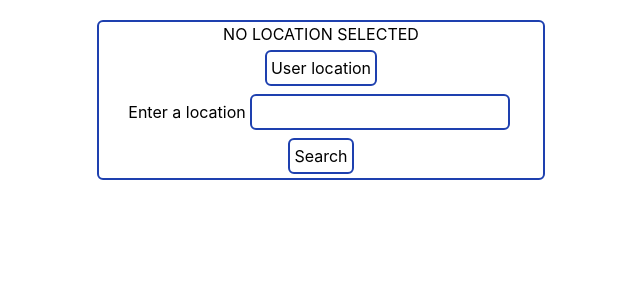
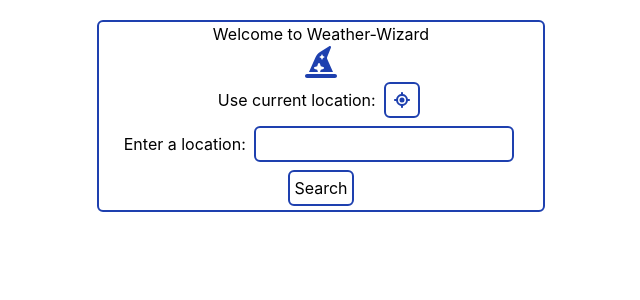
Before and after one commit to mmcqueen92/weather-wizard, a React (Create React App) app in the folder client/: page / in a window 1280 px wide. Shown: the top 300 px of the page, without its empty margins (319-959 px from the left). Built offline with nearby package versions, Linux system fonts and the light colour scheme.

Commit message:
minor css

```diff
--- a/client/package.json
+++ b/client/package.json
@@ -3,6 +3,10 @@
   "version": "0.1.0",
   "private": true,
   "dependencies": {
+    "@fortawesome/fontawesome-svg-core": "^6.4.0",
+    "@fortawesome/free-regular-svg-icons": "^6.4.0",
+    "@fortawesome/free-solid-svg-icons": "^6.4.0",
+    "@fortawesome/react-fontawesome": "^0.2.0",
     "@testing-library/jest-dom": "^5.16.5",
     "@testing-library/react": "^13.4.0",
     "@testing-library/user-event": "^13.5.0",
--- a/client/src/components/container.js
+++ b/client/src/components/container.js
@@ -1,9 +1,11 @@
 import { useState, useEffect } from "react";
+import { FontAwesomeIcon } from "@fortawesome/react-fontawesome";
+import { faLocationCrosshairs, faHatWizard } from "@fortawesome/free-solid-svg-icons";
 import getCustomLocation from "../functions/get-custom-location";
 import getCurrentWeather from "../functions/get-current-weather";
 import getForecast from "../functions/get-forecast";
 import getPlaceNameFromCoords from "../functions/get-placename-from-coords";
-import ForecastList from "./forecast-list"
+import ForecastList from "./forecast-list";
 
 export default function Container(props) {
   const [location, setLocation] = useState();
@@ -67,7 +69,6 @@ export default function Container(props) {
     });
   };
 
-
   const back = () => {
     setWeatherData();
   };
@@ -86,20 +87,26 @@ export default function Container(props) {
           <h6>Wind: {weatherData.wind.speed} m/s</h6>
         </div>
         <h5>
-          <ForecastList
-          forecastData={forecastData}
-          ></ForecastList>
+          <ForecastList forecastData={forecastData}></ForecastList>
         </h5>
-
       </div>
     );
   } else {
     return (
       <div className="border-2 border-blue-800 rounded-md max-w-md my-5 mx-auto">
-        <h4>NO LOCATION SELECTED</h4>
-        <button onClick={getLocation} className="border-2 border-blue-800 m-1 p-1 rounded-md">User location</button>
+        <h3>Welcome to Weather-Wizard</h3>
+        <FontAwesomeIcon icon={faHatWizard} size="2xl" className="text-blue-800"></FontAwesomeIcon>
+        <br/>
+        <label htmlFor="user_loc">Use current location: </label>
+        <button
+          name="user_loc"
+          onClick={getLocation}
+          className="border-2 border-blue-800 m-1 p-1 rounded-md h-9 w-9 text-blue-800 hover:bg-blue-800 hover:text-slate-200"
+        >
+          <FontAwesomeIcon icon={faLocationCrosshairs}></FontAwesomeIcon>
+        </button>
         <form onSubmit={useCustomLocation}>
-          <label htmlFor="enter_city">Enter a location</label>
+          <label htmlFor="enter_city">Enter a location: </label>
           <input
             type="text"
             id="enter_city"
@@ -111,7 +118,12 @@ export default function Container(props) {
             className="border-2 border-blue-800 m-1 p-1 rounded-md"
             required
           ></input>
-          <button type="submit" className="border-2 border-blue-800 m-1 p-1 rounded-md">Search</button>
+          <button
+            type="submit"
+            className="border-2 border-blue-800 m-1 p-1 rounded-md hover:bg-blue-800 hover:text-slate-200"
+          >
+            Search
+          </button>
         </form>
       </div>
     );
--- a/client/src/components/forecast-list-item.js
+++ b/client/src/components/forecast-list-item.js
@@ -19,7 +19,7 @@ export default function ForecastListItem(props) {
   });
 
   return (
-    <div className="border-2 border-blue-800 m-1 p-1 rounded-md bg-green-200">
+    <div className="border-2 border-blue-800 m-1 p-1 rounded-md bg-green-200 max-w-xs">
       <br />
       <h4 className="underline">Forecast list item:</h4>
       <div>
```
Also changed, not shown: 1 other file (tests, documents, lock files or other folders).
